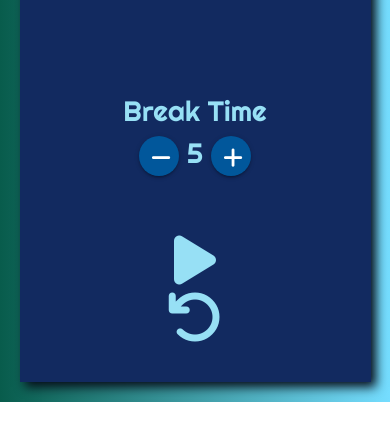
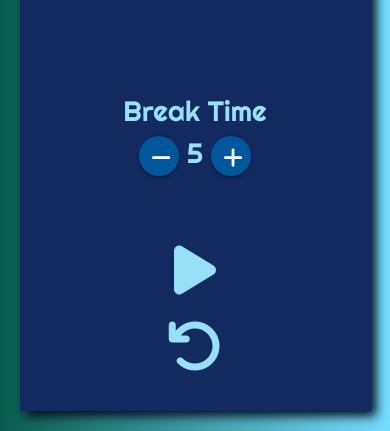
Before and after one commit to collinstommy/collinstommy.github.io, a plain HTML site: page fcc-pomodoro-clock/index.html in a window 390 px wide. Shown: the part 584-1015 px from the top of the page. Before the commit the page ends 986 px from the top, so only its background shows below. Drawn offline with nearby package versions, Linux system fonts and the light colour scheme.

Commit message:
fix for mobile devices

```diff
--- a/fcc-pomodoro-clock/index.html
+++ b/fcc-pomodoro-clock/index.html
@@ -50,15 +50,15 @@
                 </div>
             </div>
             <div class="row">
-                <div class="col l6 s12  center-align">
+                <div class="col l6 s12 offset-l3 center-align">
                     <div class="row control_buttons">
-                        <div class="col l4 s8 offset-s2 center-align">
+                        <div class="col l4 s12 center-align">
                             <div id="startSession"><i class="fa fa-play fa-2x" aria-hidden="true"></i></div>
                         </div>
-                        <div class="col l4 s8 offset-s2 center-align">
+                        <div class="col l4 s12 center-align">
                             <div id="statusAnimation"><i id="currentStatus" aria-hidden="true"></i></div>
                         </div>
-                        <div class="col l4 s8 offset-s2 center-align">
+                        <div class="col l4 s12 center-align">
                             <div id="reset"><i class="fa fa-undo fa-2x" aria-hidden="true"></i> </div>
                         </div>
                     </div>
--- a/fcc-pomodoro-clock/style.css
+++ b/fcc-pomodoro-clock/style.css
@@ -1,3 +1,16 @@
+
+@media (max-width: 978px) {
+
+    #startSession{
+        padding-top: 10px;
+    }
+    #statusAnimation{
+        padding-top: 10px;
+    }
+    #reset{
+        padding-top: 10px;
+    }
+}
 body{
   font-size: 2em;
   font-family: 'Righteous', cursive;
```
